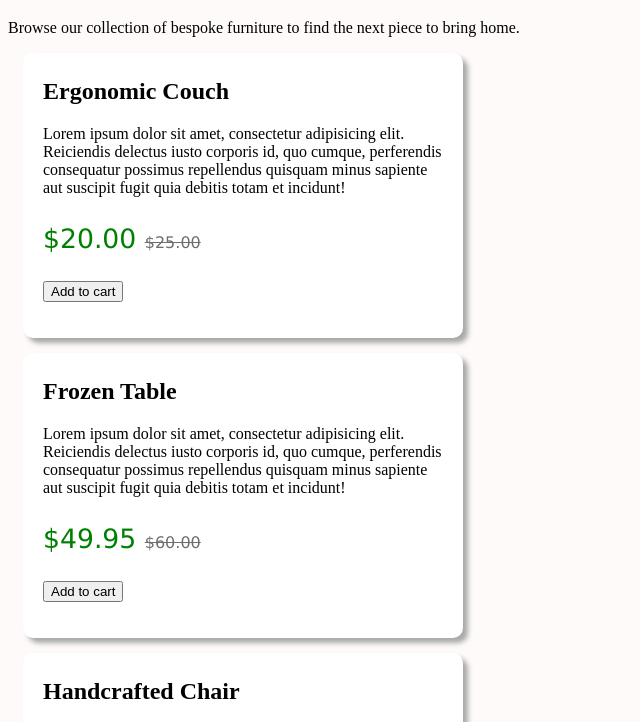
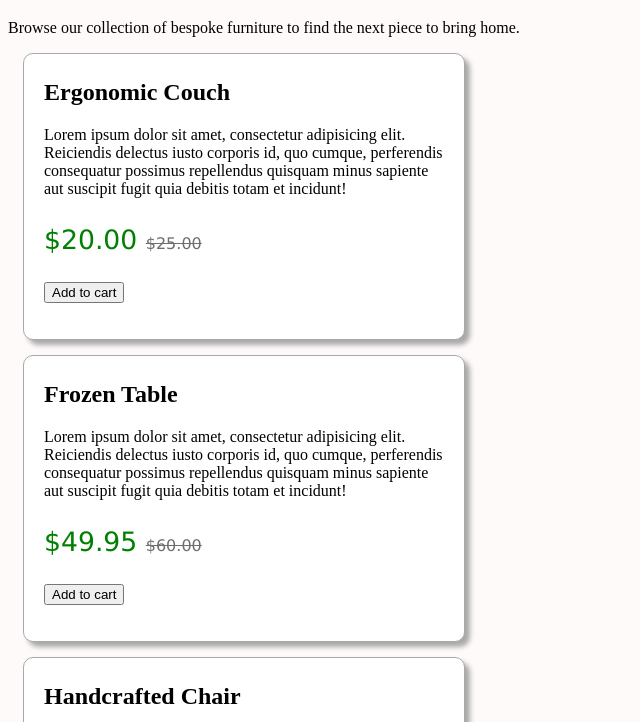
Before and after one commit to torbitj/furniture-emporium, a plain HTML site: page index.html in a window 1280 px wide. Shown: the part 61-783 px from the top of the page, without its empty margins (0-640 px from the left). Drawn offline with Linux system fonts and the light colour scheme.

Commit message:
Update border of article

```diff
--- a/index.css
+++ b/index.css
@@ -5,6 +5,7 @@ body {
 article {
   height: 260px;
   width: 400px;
+  border: 1px solid darkgray;
   border-radius: 10px;
   background-color: white;
   box-shadow: 5px 5px 5px darkgray;
```
